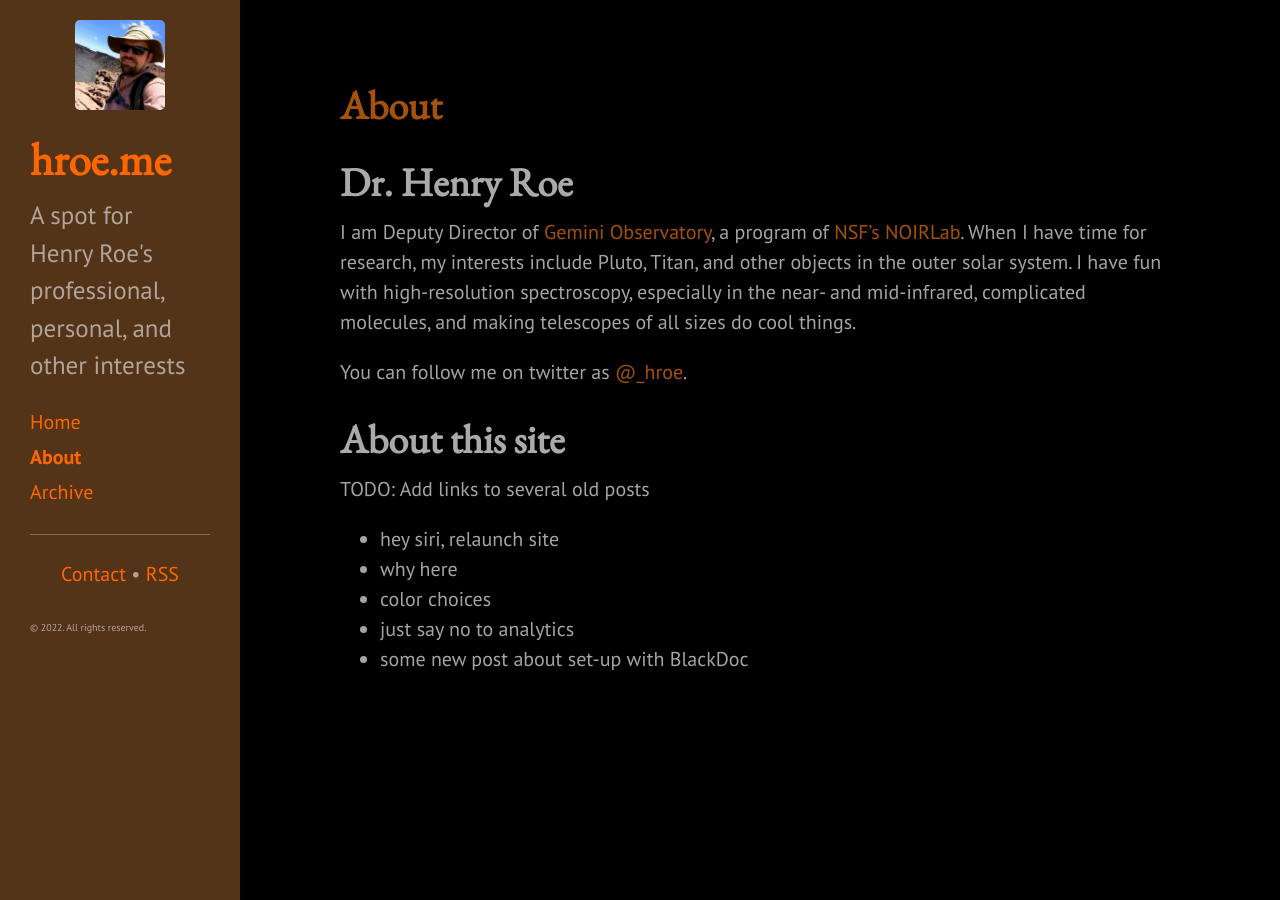
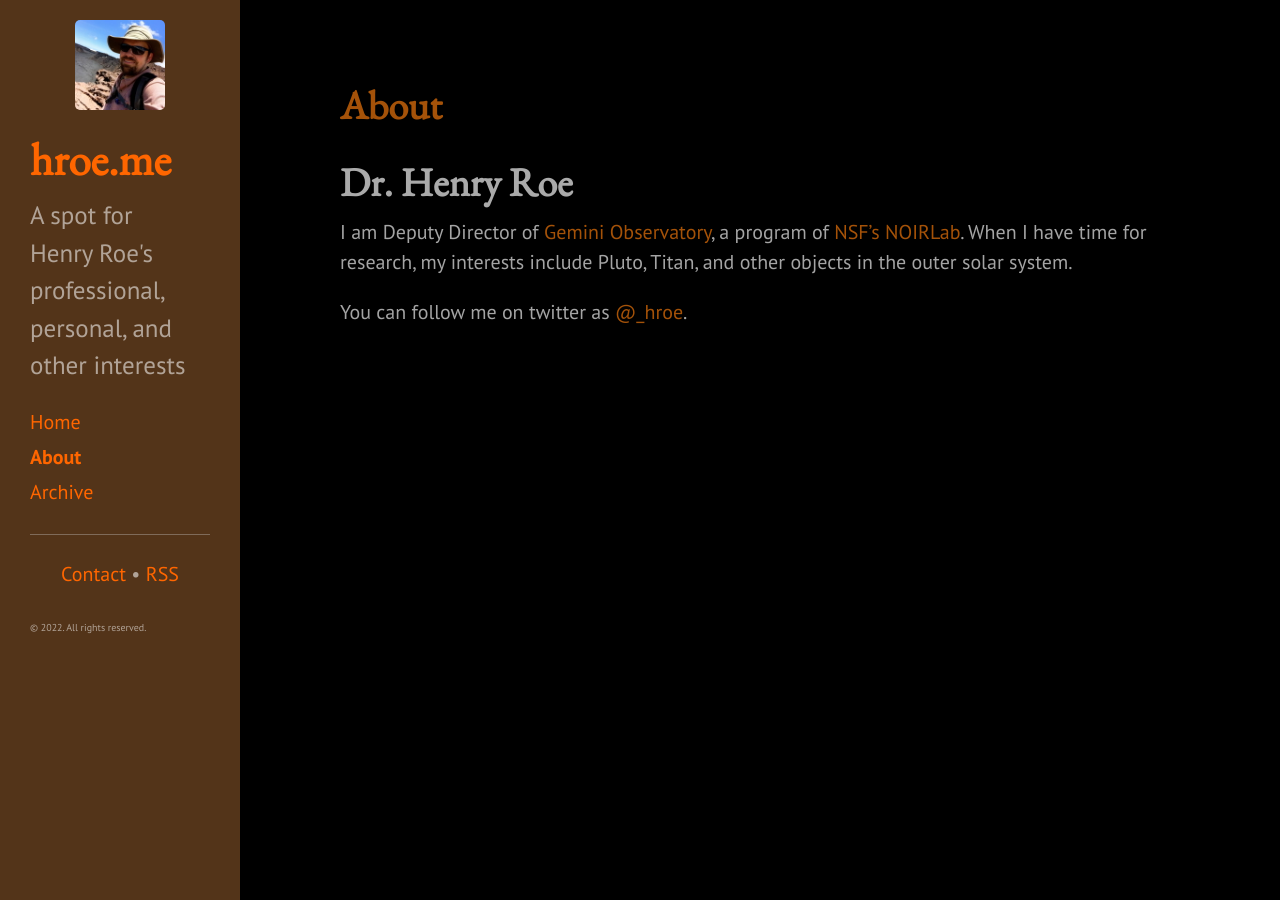
Before and after one commit to henryroe/henryroe.github.io, a Jekyll site: the page built from about.md, in a window 1280 px wide. Built offline with Jekyll 4.4.1, drawn with Linux system fonts in a browser that asks for light colours.

Commit message:
Updated about etc

```diff
--- a/_config.yml
+++ b/_config.yml
@@ -7,7 +7,7 @@ remote_theme:     Robert-Zacchigna/BlackDoc
 title:            hroe.me
 tagline:          Henry Roe's spot on these interwebs
 description:      "A spot for<br>Henry Roe's<br>professional, personal, and other interests"
-url:              https://henryroe.github.io
+url:              https://hroe.me
 baseurl:          "/"
                   # the optional subpath of your site, e.g. "/my-jekyll-site/"
                   # This will apply to all pages in your Jekyll site.
--- a/about.md
+++ b/about.md
@@ -5,15 +5,6 @@ title: About
 
 # Dr. Henry Roe
 
-I am Deputy Director of [Gemini Observatory](https://gemini.edu), a program of [NSF's NOIRLab](https://noirlab.edu). When I have time for research, my interests include Pluto, Titan, and other objects in the outer solar system. I have fun with high-resolution spectroscopy, especially in the near- and mid-infrared, complicated molecules, and making telescopes of all sizes do cool things.
+I am Deputy Director of [Gemini Observatory](https://gemini.edu), a program of [NSF's NOIRLab](https://noirlab.edu). When I have time for research, my interests include Pluto, Titan, and other objects in the outer solar system.
 
 You can follow me on twitter as [@_hroe](http://twitter.com/_hroe).
-
-# About this site
-
-TODO: Add links to several old posts
-* hey siri, relaunch site
-* why here
-* color choices
-* just say no to analytics
-* some new post about set-up with BlackDoc
```
